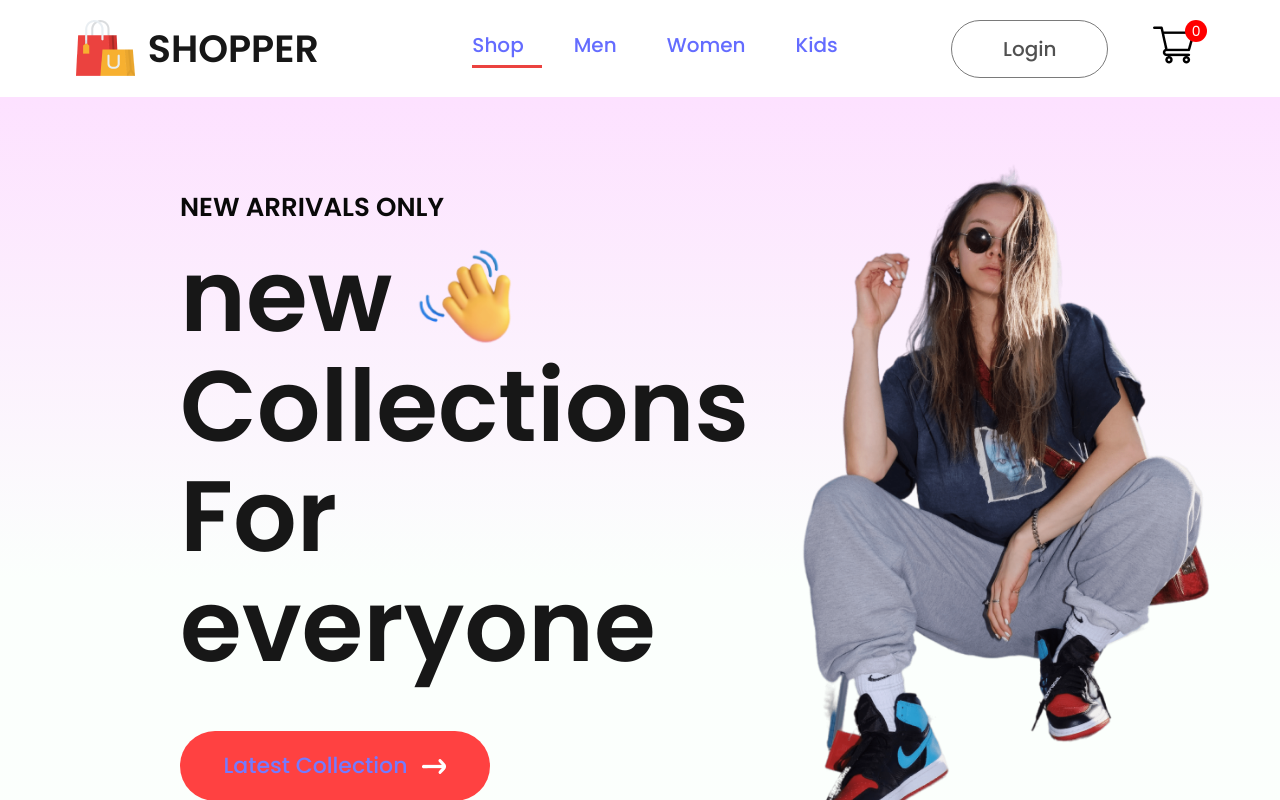
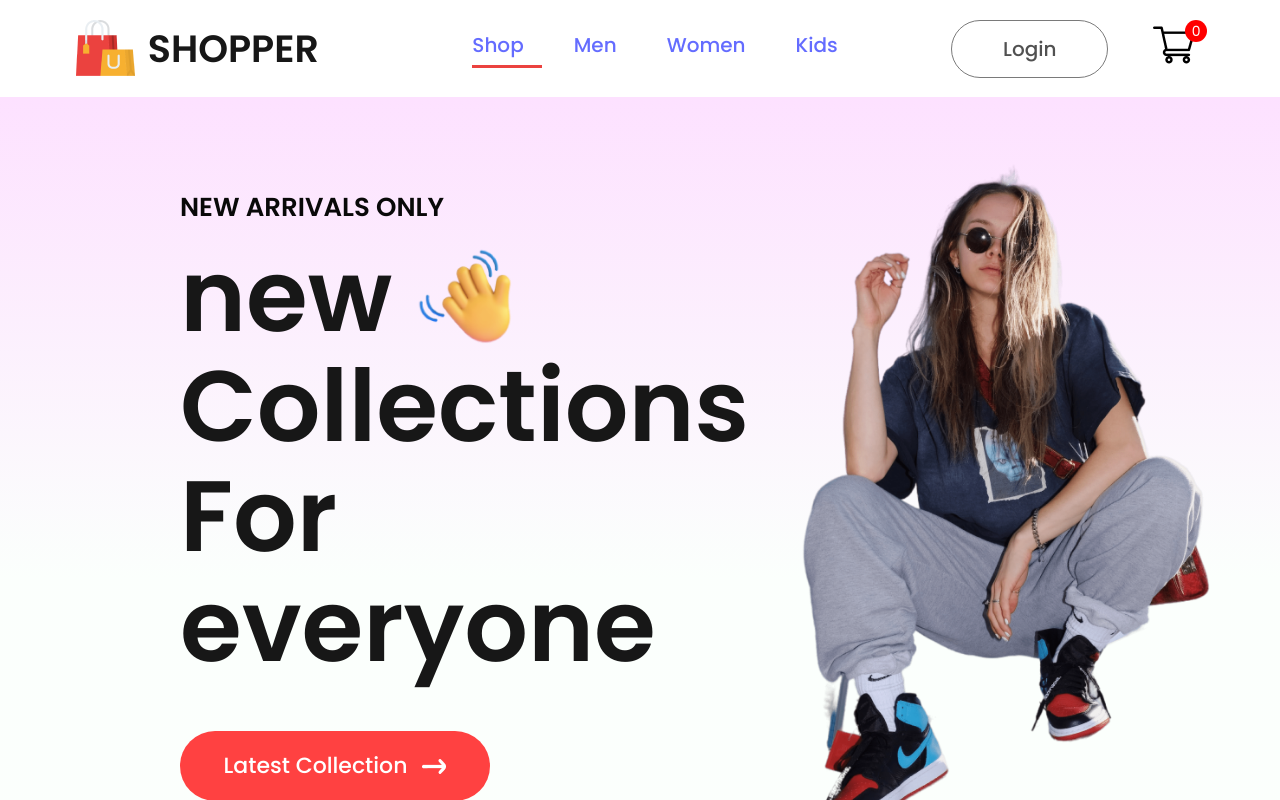
Before and after one commit to Irfanft12/ecommerce-shopper, a React (Vite) app: page / in a window 1280 px wide. In both pictures the pointer is over the link "Latest Collection". Shown: the top 800 px of the page. Built offline with nearby package versions, Linux system fonts and the light colour scheme.

Commit message:
Add hover effect and transition to hero button

```diff
--- a/src/components/hero/Hero.css
+++ b/src/components/hero/Hero.css
@@ -43,6 +43,11 @@
     color: white;
     font-size: 22px;
     font-weight: 500;
+    text-decoration: none;
+    transition: background-color 0.3s ease;
+}
+.hero-latest-btn:hover {
+    color: white;
 }
 .hero-right {
     flex: 1;
```
